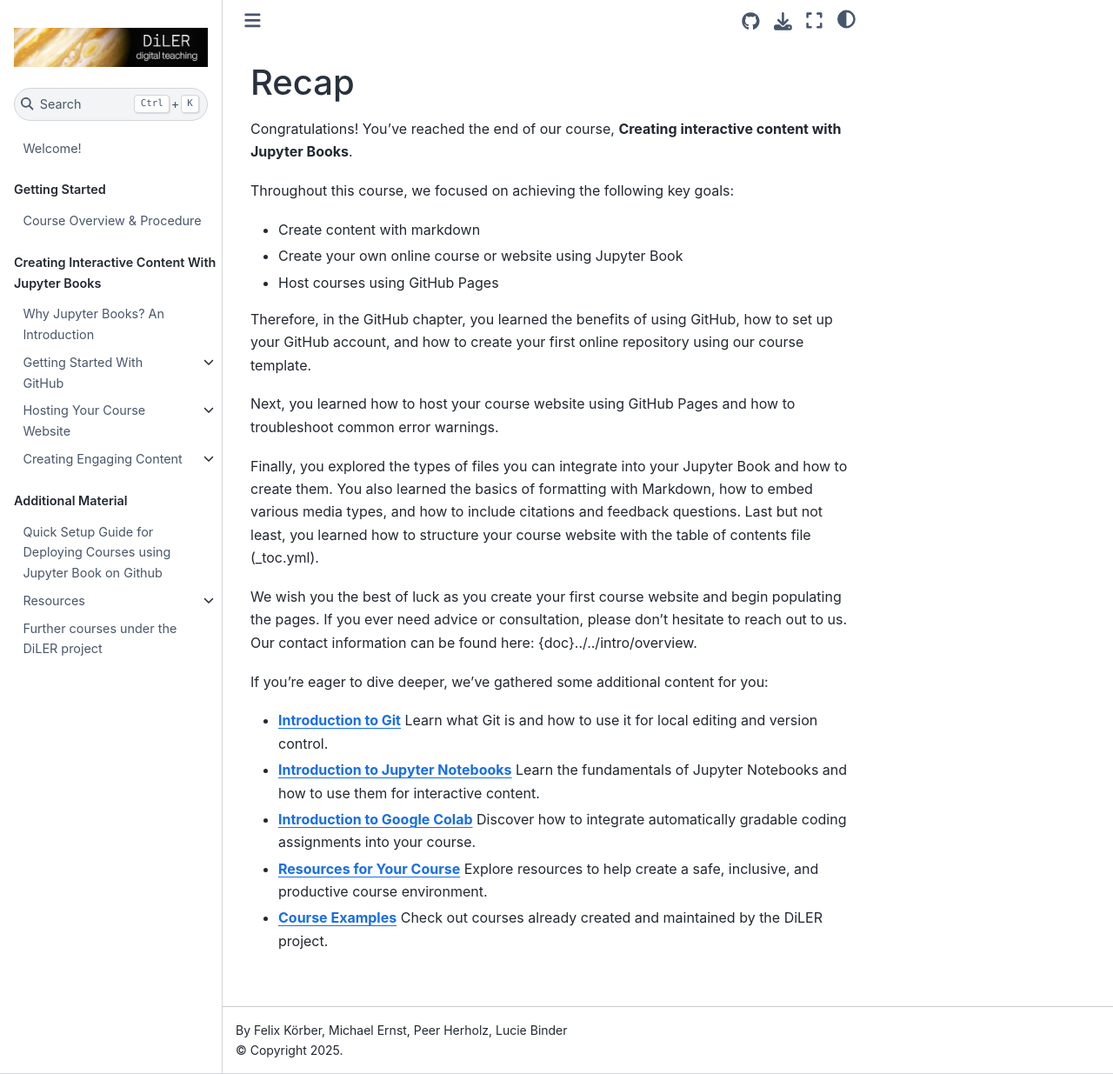
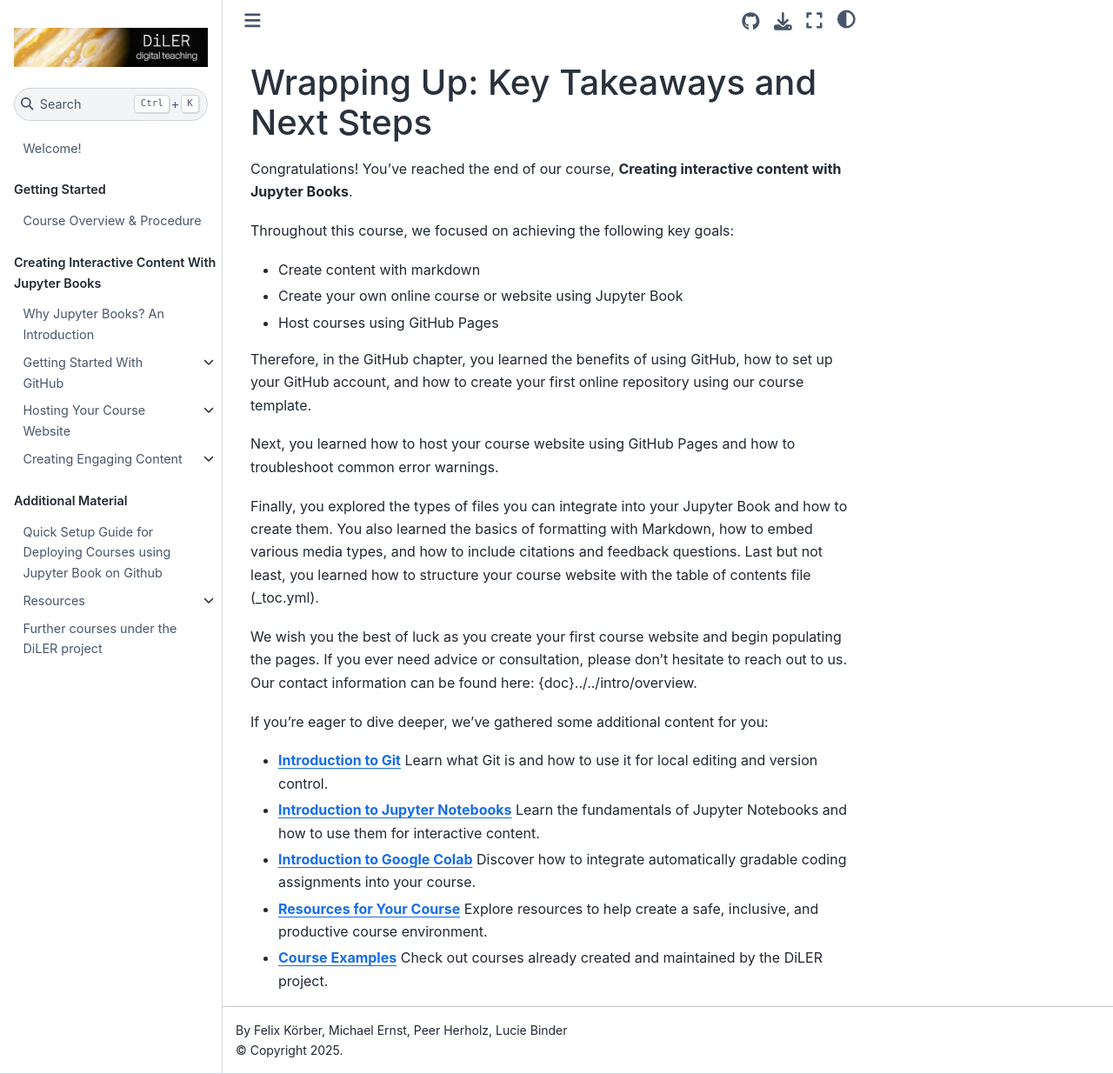
Before and after one commit to M-earnest/tutorial_jupyter_books, a Jupyter Book: the page built from content/3_create/recap.md, in a window 1280 px wide and 1235 px high. Shown: the whole window at 87% size. Built offline with Jupyter Book 1.0.4 settings and Sphinx 7.4.7 and the Sphinx Book theme 1.1.4, drawn with Linux system fonts in a browser that asks for light colours; pages that are not in the unit, such as notebooks, are missing from menus.

Commit message:
Update recap.md
Changed heading

```diff
--- a/content/3_create/recap.md
+++ b/content/3_create/recap.md
@@ -1,4 +1,4 @@
-# Recap
+# Wrapping Up: Key Takeaways and Next Steps
 
 Congratulations! You’ve reached the end of our course, **Creating interactive content with Jupyter Books**.
 
```
